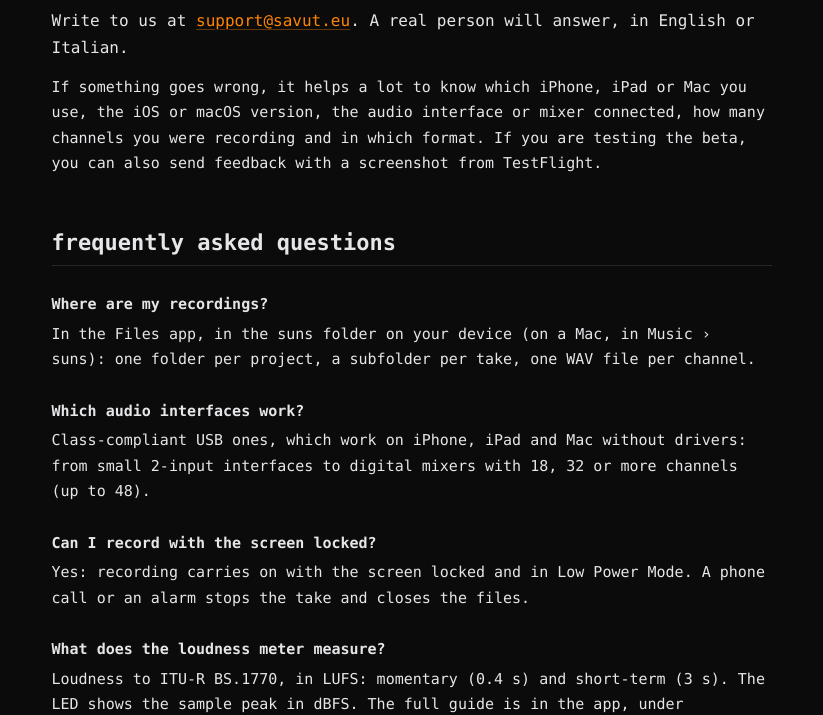
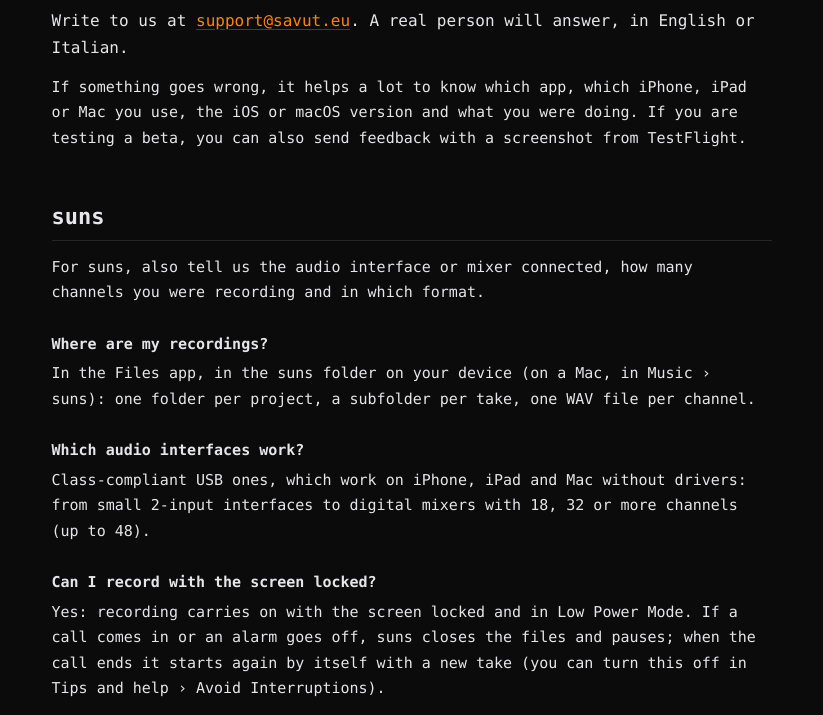
Before and after one commit to savut-studio/sito, a plain HTML site: page en/support.html in a window 1280 px wide. Shown: the part 106-821 px from the top of the page, without its empty margins (221-1044 px from the left). Drawn offline with Linux system fonts and the light colour scheme.

Commit message:
supporto: una pagina per tutte le app, sezione suns (#suns); dopo una chiamata suns va in pausa e riparte da solo
Co-Authored-By: Claude Opus 5.5 <noreply@anthropic.com>

```diff
--- a/en/support.html
+++ b/en/support.html
@@ -27,11 +27,13 @@
     <h1>Support</h1>
     <p class="lead">Write to us at <a href="mailto:support@savut.eu">support@savut.eu</a>. A real person will answer,
       in English or Italian.</p>
-    <p>If something goes wrong, it helps a lot to know which iPhone, iPad or Mac you use, the iOS or macOS version, the audio interface
-      or mixer connected, how many channels you were recording and in which format. If you are testing the beta, you can
-      also send feedback with a screenshot from TestFlight.</p>
+    <p>If something goes wrong, it helps a lot to know which app, which iPhone, iPad or Mac you use, the iOS or macOS
+      version and what you were doing. If you are testing a beta, you can also send feedback with a screenshot from
+      TestFlight.</p>
 
-    <h2>Frequently asked questions</h2>
+    <h2 id="suns">suns</h2>
+    <p>For suns, also tell us the audio interface or mixer connected, how many channels you were recording and in which
+      format.</p>
 
     <h3>Where are my recordings?</h3>
     <p>In the Files app, in the suns folder on your device (on a Mac, in Music › suns): one folder per project, a subfolder per take, one WAV file
@@ -42,8 +44,9 @@
       mixers with 18, 32 or more channels (up to 48).</p>
 
     <h3>Can I record with the screen locked?</h3>
-    <p>Yes: recording carries on with the screen locked and in Low Power Mode. A phone call or an alarm stops the take
-      and closes the files.</p>
+    <p>Yes: recording carries on with the screen locked and in Low Power Mode. If a call comes in or an alarm goes
+      off, suns closes the files and pauses; when the call ends it starts again by itself with a new take (you can turn
+      this off in Tips and help › Avoid Interruptions).</p>
 
     <h3>What does the loudness meter measure?</h3>
     <p>Loudness to ITU-R BS.1770, in LUFS: momentary (0.4 s) and short-term (3 s). The LED shows the sample peak in
```
Also changed, not shown: supporto.html (+7 -6 lines).
